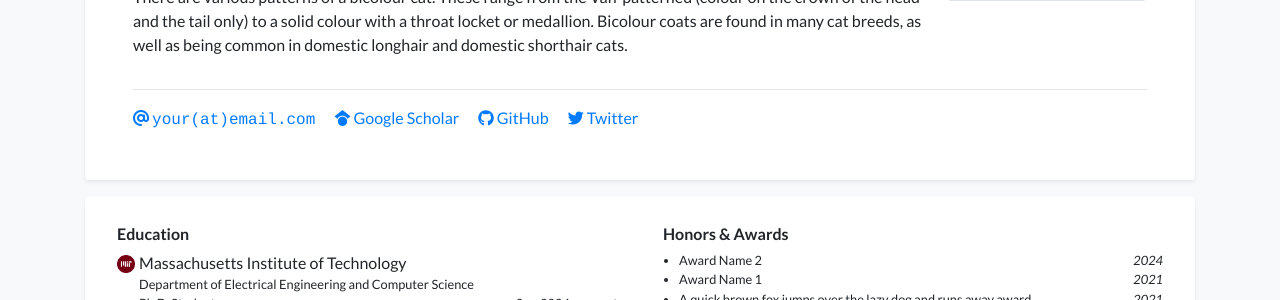
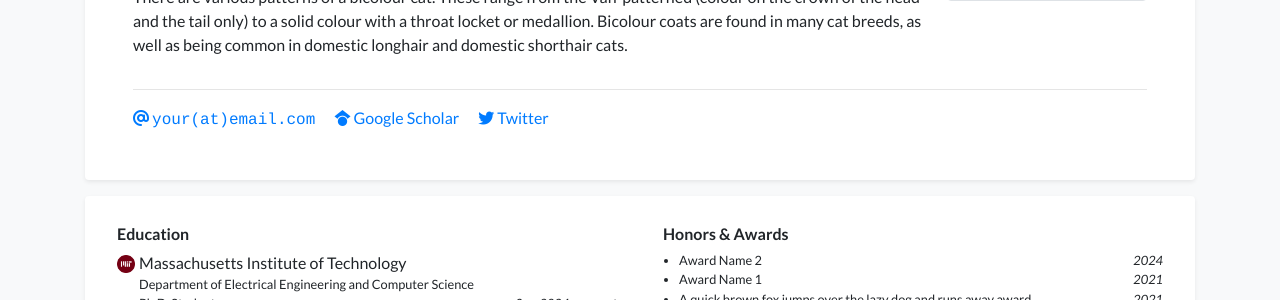
Before and after one commit to qiuhan-star/rachel-hanqiu.github.io, a Jekyll site: the page built from index.html, in a window 1280 px wide and 900 px high. Shown: the part 327-627 px from the top of the window. Built offline with Jekyll 4.4.1, drawn with Linux system fonts in a browser that asks for light colours; nearby versions of some CDN libraries; a style sheet for code colours, icons or effects is not loaded.

Commit message:
Update profile.yml

```diff
--- a/_data/profile.yml
+++ b/_data/profile.yml
@@ -11,7 +11,7 @@ positions:
 email: "your@email.com"
 # cv_link: link-to-your-cv-file
 gscholar: xFmQpf4AAAAJ  # This is an example, replace it with your own Google Scholar ID
-github: your_github_id
+github: # your_github_id
 twitter: your_twitter_id  # Do not include the '@' symbol
 # wechat_qrcode: /assets/images/etc/wechat.jpg
 # wechat_prompt: >-
```
